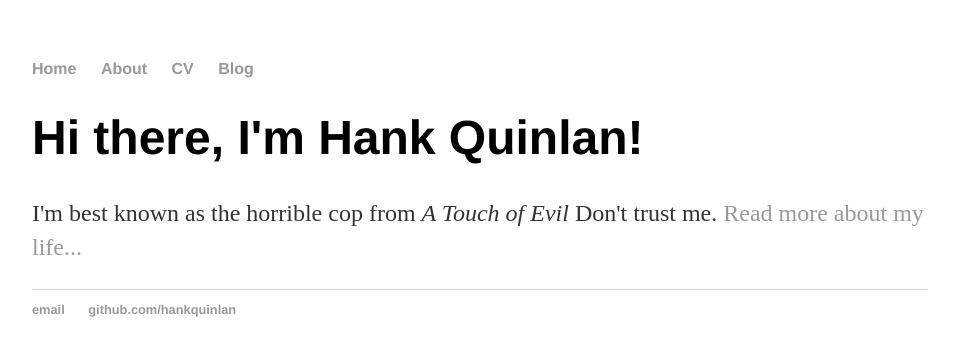
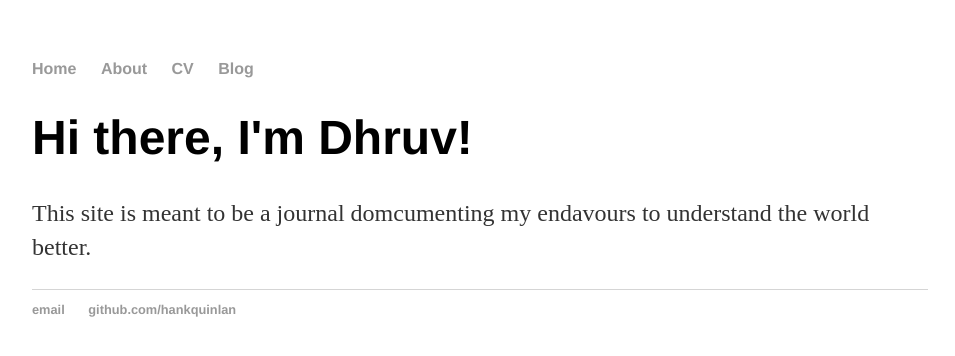
Before and after one commit to dhruvnigam93/dhruvnigam93.github.io, a Jekyll site: the page built from index.html, in a window 1280 px wide. Shown: the top 356 px of the page, without its empty margins (160-1115 px from the left). Built offline with Jekyll 4.4.1, drawn with Linux system fonts in a browser that asks for light colours.

Commit message:
updated home page

```diff
--- a/index.html
+++ b/index.html
@@ -1,8 +1,8 @@
 ---
 layout: default
-title: Hank Quinlan, Horrible Cop
+title: Dhruv
 ---
 <div class="blurb">
-	<h1>Hi there, I'm Hank Quinlan!</h1>
-	<p>I'm best known as the horrible cop from <em>A Touch of Evil</em> Don't trust me. <a href="/about">Read more about my life...</a></p>
+	<h1>Hi there, I'm Dhruv!</h1>
+	<p>This site is meant to be a journal domcumenting my endavours to understand the world better.</a></p>
 </div><!-- /.blurb -->
```
